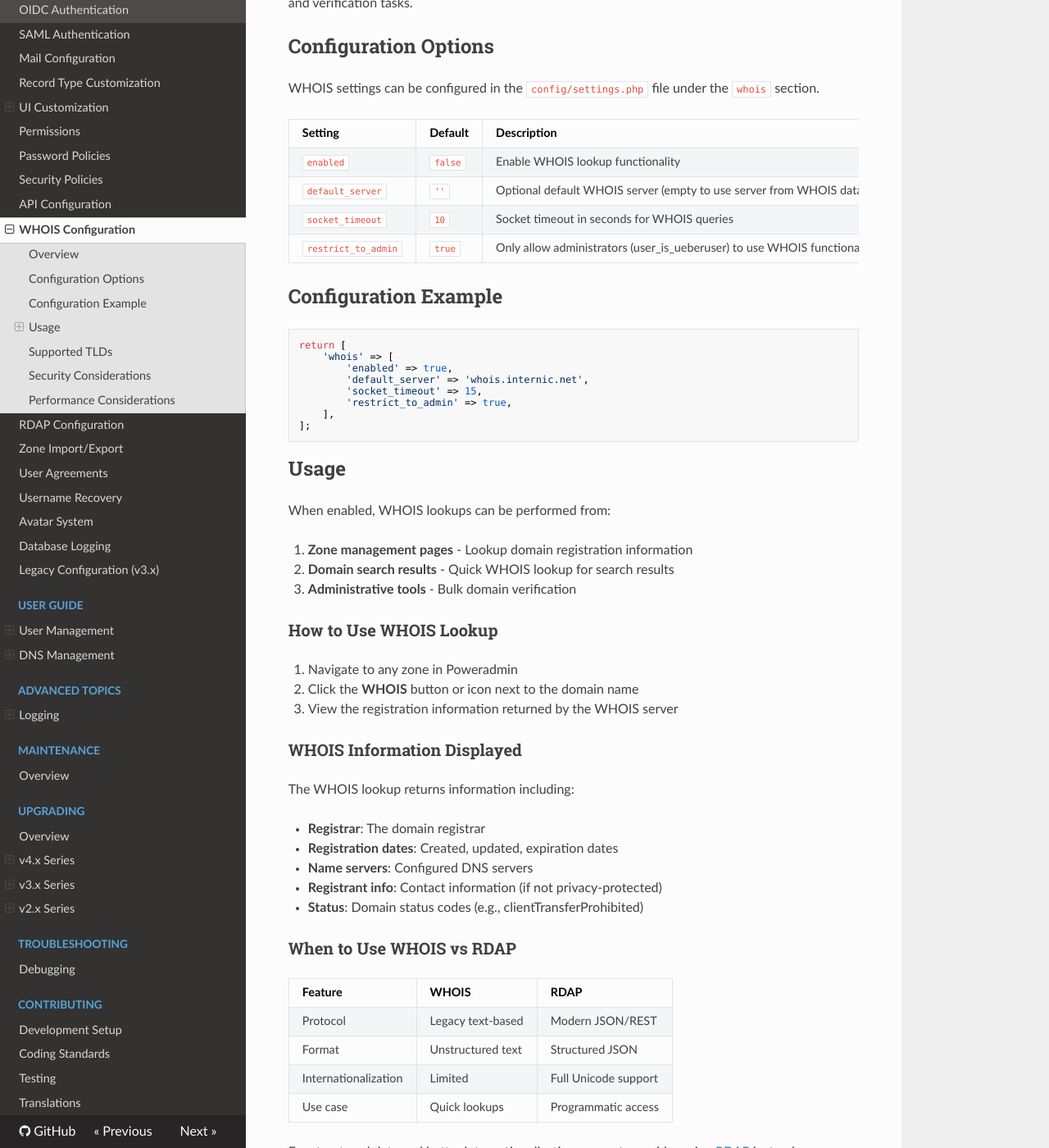
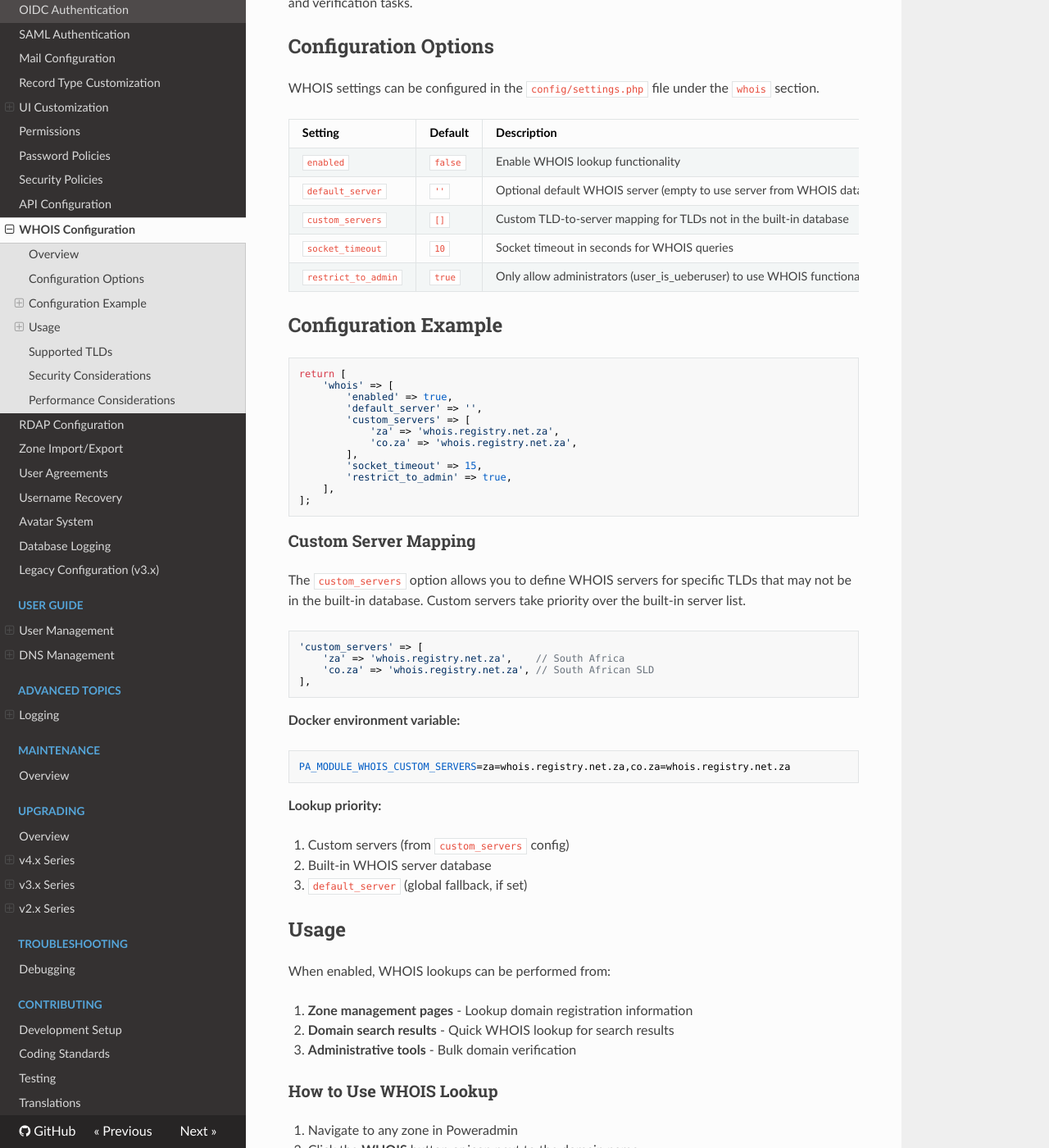
Before and after one commit to poweradmin/poweradmin-docs, an MkDocs documentation site: the page built from docs/configuration/whois.md, in a window 1280 px wide and 1400 px high, scrolled down 350 px. Shown: the whole window at 82% size. Built offline with MkDocs 1.6.1, drawn with Linux system fonts in a browser that asks for light colours; nearby versions of some CDN libraries.

Commit message:
docs: add custom_servers config option for WHOIS and RDAP modules

````diff
--- a/docs/configuration/whois.md
+++ b/docs/configuration/whois.md
@@ -12,6 +12,7 @@ WHOIS settings can be configured in the `config/settings.php` file under the `wh
 |---------|---------|-------------|
 | `enabled` | `false` | Enable WHOIS lookup functionality |
 | `default_server` | `''` | Optional default WHOIS server (empty to use server from WHOIS database) |
+| `custom_servers` | `[]` | Custom TLD-to-server mapping for TLDs not in the built-in database |
 | `socket_timeout` | `10` | Socket timeout in seconds for WHOIS queries |
 | `restrict_to_admin` | `true` | Only allow administrators (user_is_ueberuser) to use WHOIS functionality |
 
@@ -21,12 +22,39 @@ WHOIS settings can be configured in the `config/settings.php` file under the `wh
 return [
     'whois' => [
         'enabled' => true,
-        'default_server' => 'whois.internic.net',
+        'default_server' => '',
+        'custom_servers' => [
+            'za' => 'whois.registry.net.za',
+            'co.za' => 'whois.registry.net.za',
+        ],
         'socket_timeout' => 15,
         'restrict_to_admin' => true,
     ],
 ];
 ```
+
+### Custom Server Mapping
+
+The `custom_servers` option allows you to define WHOIS servers for specific TLDs that may not be in the built-in database. Custom servers take priority over the built-in server list.
+
+```php
+'custom_servers' => [
+    'za' => 'whois.registry.net.za',    // South Africa
+    'co.za' => 'whois.registry.net.za', // South African SLD
+],
+```
+
+**Docker environment variable:**
+
+```
+PA_MODULE_WHOIS_CUSTOM_SERVERS=za=whois.registry.net.za,co.za=whois.registry.net.za
+```
+
+**Lookup priority:**
+
+1. Custom servers (from `custom_servers` config)
+2. Built-in WHOIS server database
+3. `default_server` (global fallback, if set)
 
 ## Usage
 
````
Also changed, not shown: docs/configuration/rdap.md (+27 -1 lines).
